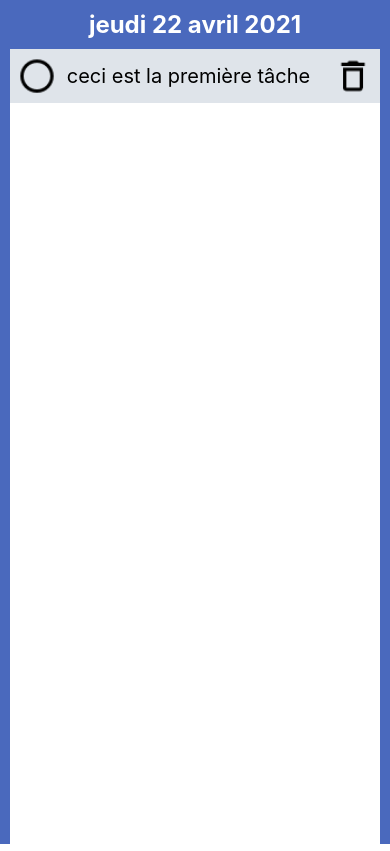
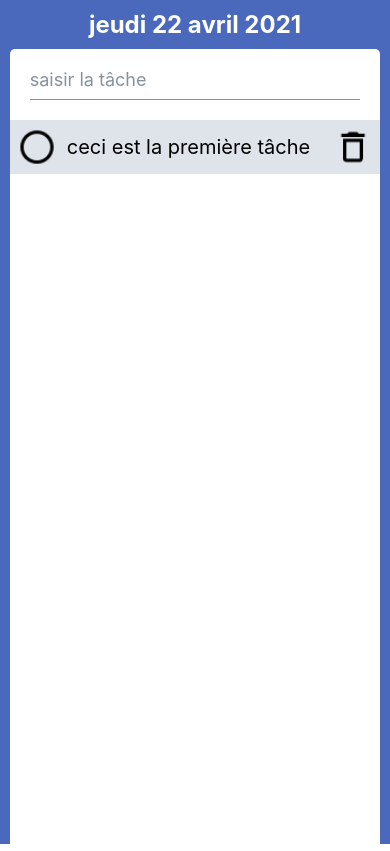
Before and after one commit to sweezup/the-todo-List, a React Native app: screen / in a window 390 px wide. Built offline with nearby package versions, Linux system fonts and the light colour scheme.

Commit message:
add text input

```diff
--- a/package.json
+++ b/package.json
@@ -13,7 +13,8 @@
     "react": "16.13.1",
     "react-dom": "16.13.1",
     "react-native": "https://github.com/expo/react-native/archive/sdk-41.0.0.tar.gz",
-    "react-native-web": "~0.13.12"
+    "react-native-elements": "^3.4.0",
+    "react-native-web": "^0.16.0"
   },
   "devDependencies": {
     "@babel/core": "^7.9.0"
--- /dev/null
+++ b/src/components/TaskEpic/TaskForm.js
@@ -0,0 +1,31 @@
+import React, { useState } from "react";
+import { View, Text, StyleSheet, TextInput } from "react-native";
+import { Input } from "react-native-elements";
+
+const TaskForm = () => {
+  const [task, setTask] = useState("");
+  const _onChangeText = (task) => {
+    setTask(task);
+  };
+  return (
+    <View style={styles.container}>
+      <Input
+        value={task}
+        placeholder="saisir la tâche"
+        onChangeText={_onChangeText}
+        style={styles.input}
+      />
+    </View>
+  );
+};
+
+const styles = StyleSheet.create({
+  container: {
+    margin: 10,
+  },
+  input: {
+    //width: "50%",
+  },
+});
+
+export default TaskForm;
--- a/src/components/TaskEpic/TasksContainer.js
+++ b/src/components/TaskEpic/TasksContainer.js
@@ -1,11 +1,13 @@
 import React from "react";
 import { View, StyleSheet, Text } from "react-native";
+import TaskForm from "./TaskForm";
 import TasksList from "./TasksList";
 
 const TasksContainer = ({ tasks }) => {
   console.log("tasks [TasksContainer] = ", tasks);
   return (
     <View style={styles.container}>
+      <TaskForm />
       <TasksList tasks={tasks} />
     </View>
   );
```
Also changed, not shown: 1 other file (tests, documents, lock files or other folders).
